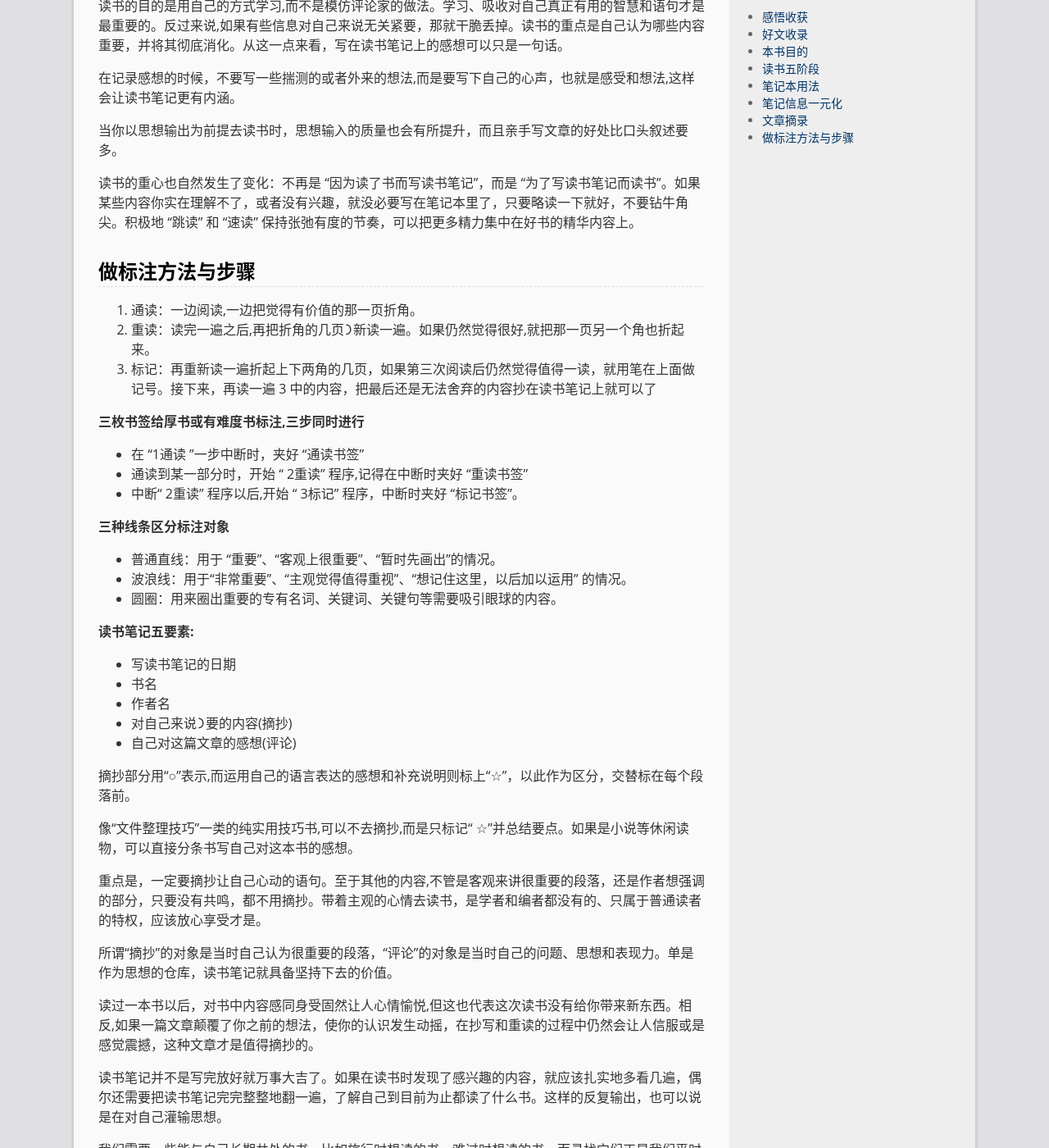
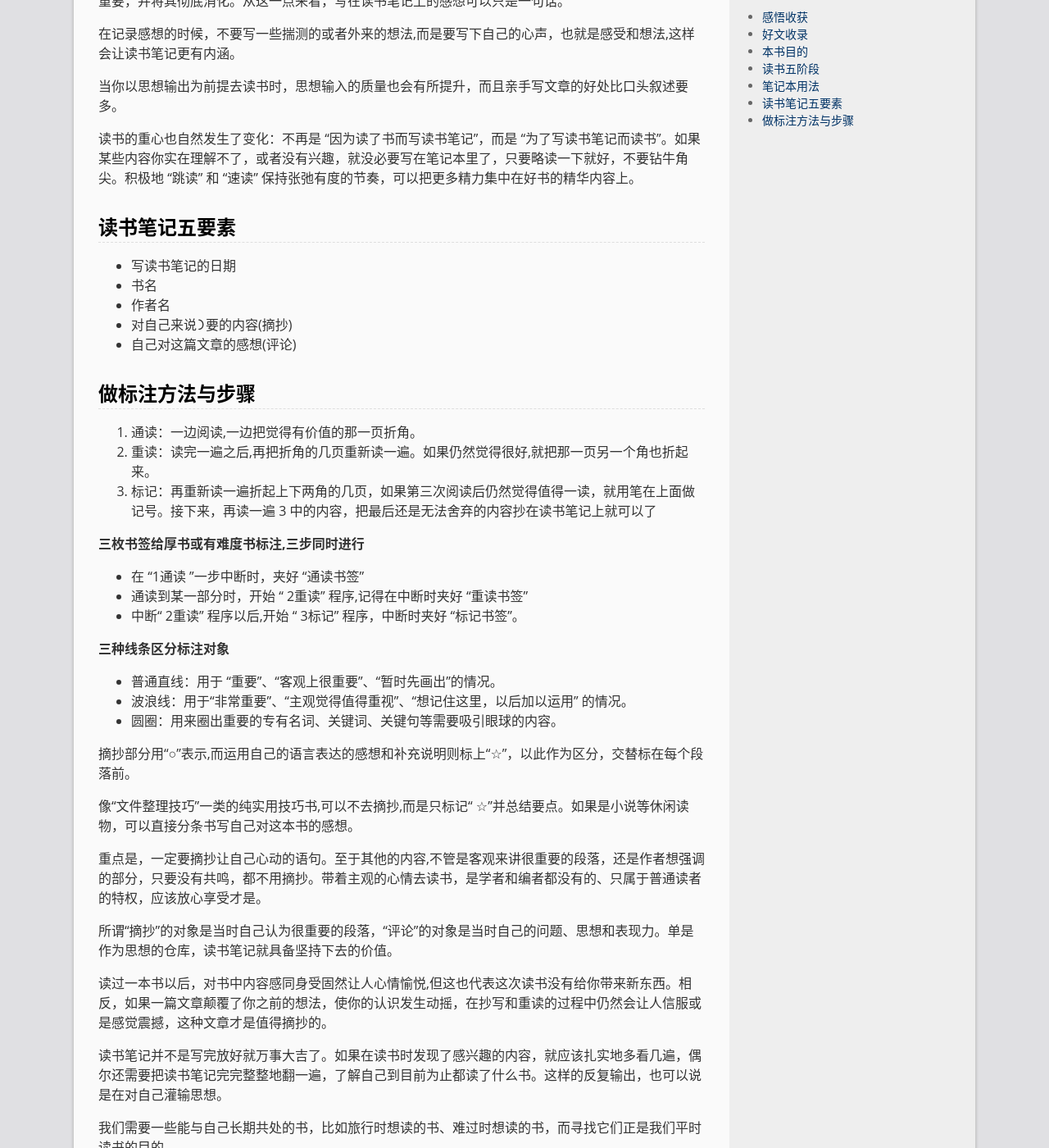
Before and after one commit to LonlyStack/LonlyPan.github.io, a Jekyll site: the page built from _posts/books/2020-05-20-如何有效阅读一本书.md, in a window 1280 px wide and 1400 px high, scrolled down 2117 px. Shown: the whole window at 82% size. Built offline with Jekyll 4.4.1, drawn with Linux system fonts in a browser that asks for light colours; comment, search, counter and statistics services are not loaded.

Commit message:
修改文件: _posts/books/2020-05-20-如何有效阅读一本书.md

```diff
--- a/_posts/books/2020-05-20-如何有效阅读一本书.md
+++ b/_posts/books/2020-05-20-如何有效阅读一本书.md
@@ -57,7 +57,7 @@ review: "本书教你仅使用一个笔记本来完成从找书、购书、读
 3. 各种报道的剪报：尽情收录感兴趣的内容。只要是引起你注意的内容，最好都剪下来贴在笔记本上。
 4. 读书笔记：将读后感转变成文字保存下来。
 
-## 笔记信息一元化
+**笔记信息一元化**
 
 1. 可以书写任何内容
 2. 按时间顺序书写
@@ -67,7 +67,7 @@ review: "本书教你仅使用一个笔记本来完成从找书、购书、读
 
 一本笔记本里，不只可以写读书笔记,还可以记下日常生活中所有在脑中一闪而过的内容。用同一本笔记管理所有信息，不要去分类,直接把信息都罗列在笔记本上反而更好。就这样，一本笔记既可以是读书笔记，也可以是剪报本,还可以是创意随笔。
 
-## 文章摘录
+**笔记技巧**
 
 图书都是有重点的，没有必要从头到尾详读。重要的是不管篇幅多少，都要下点功夫让自己对读过的书有印象。即使只记下这本书的作者、书名、阅读时的情景或是做些摘抄都好，要坚持写读书笔记,这是最有效的读书方法。
 
@@ -81,10 +81,19 @@ review: "本书教你仅使用一个笔记本来完成从找书、购书、读
 
 读书的重心也自然发生了变化：不再是 “因为读了书而写读书笔记”，而是 “为了写读书笔记而读书”。如果某些内容你实在理解不了，或者没有兴趣，就没必要写在笔记本里了，只要略读一下就好，不要钻牛⻆尖。积极地 “跳读” 和 “速读” 保持张弛有度的节奏，可以把更多精力集中在好书的精华内容上。
 
+## 读书笔记五要素
+
+- 写读书笔记的日期
+- 书名
+- 作者名
+- 对自己来说᯿要的内容(摘抄)
+- 自己对这篇文章的感想(评论)
+
+
 ## 做标注方法与步骤
 
 1. 通读：一边阅读,一边把觉得有价值的那一⻚折⻆。
-2. 重读：读完一遍之后,再把折⻆的几⻚᯿新读一遍。如果仍然觉得很好,就把那一⻚另一个⻆也折起来。
+2. 重读：读完一遍之后,再把折⻆的几⻚重新读一遍。如果仍然觉得很好,就把那一⻚另一个⻆也折起来。
 3. 标记：再重新读一遍折起上下两⻆的几⻚，如果第三次阅读后仍然觉得值得一读，就用笔在上面做记号。接下来，再读一遍 3 中的内容，把最后还是无法舍弃的内容抄在读书笔记上就可以了
 
 **三枚书签给厚书或有难度书标注,三步同时进行**
@@ -99,13 +108,6 @@ review: "本书教你仅使用一个笔记本来完成从找书、购书、读
 - 波浪线：用于“非常重要”、“主观觉得值得重视”、“想记住这里，以后加以运用” 的情况。
 - 圆圈：用来圈出重要的专有名词、关键词、关键句等需要吸引眼球的内容。
 
-**读书笔记五要素:**
-- 写读书笔记的日期
-- 书名
-- 作者名
-- 对自己来说᯿要的内容(摘抄)
-- 自己对这篇文章的感想(评论)
-
 摘抄部分用“○”表示,而运用自己的语言表达的感想和补充说明则标上“☆”，以此作为区分，交替标在每个段落前。
 
 像“文件整理技巧”一类的纯实用技巧书,可以不去摘抄,而是只标记“ ☆”并总结要点。如果是小说等休闲读物，可以直接分条书写自己对这本书的感想。
@@ -114,7 +116,8 @@ review: "本书教你仅使用一个笔记本来完成从找书、购书、读
 
 所谓“摘抄”的对象是当时自己认为很重要的段落，“评论”的对象是当时自己的问题、思想和表现力。单是作为思想的仓库，读书笔记就具备坚持下去的价值。
 
-读过一本书以后，对书中内容感同身受固然让人心情愉悦,但这也代表这次读书没有给你带来新东⻄。相反,如果一篇文章颠覆了你之前的想法，使你的认识发生动摇，在抄写和重读的过程中仍然会让人信服或是感觉震撼，这种文章才是值得摘抄的。
+
+读过一本书以后，对书中内容感同身受固然让人心情愉悦,但这也代表这次读书没有给你带来新东⻄。相反，如果一篇文章颠覆了你之前的想法，使你的认识发生动摇，在抄写和重读的过程中仍然会让人信服或是感觉震撼，这种文章才是值得摘抄的。
 
 读书笔记并不是写完放好就万事大吉了。如果在读书时发现了感兴趣的内容，就应该扎实地多看几遍，偶尔还需要把读书笔记完完整整地翻一遍，了解自己到目前为止都读了什么书。这样的反复输出，也可以说是在对自己灌输思想。
 
```
